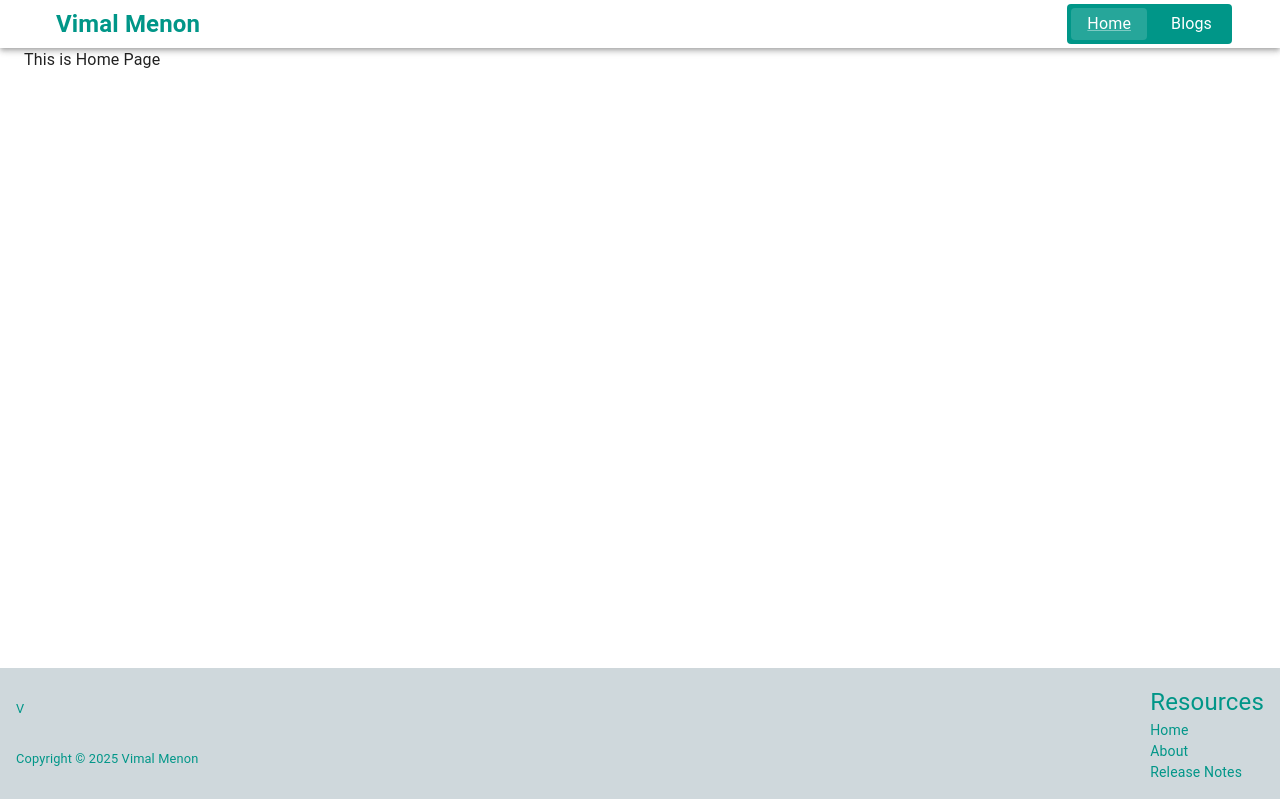
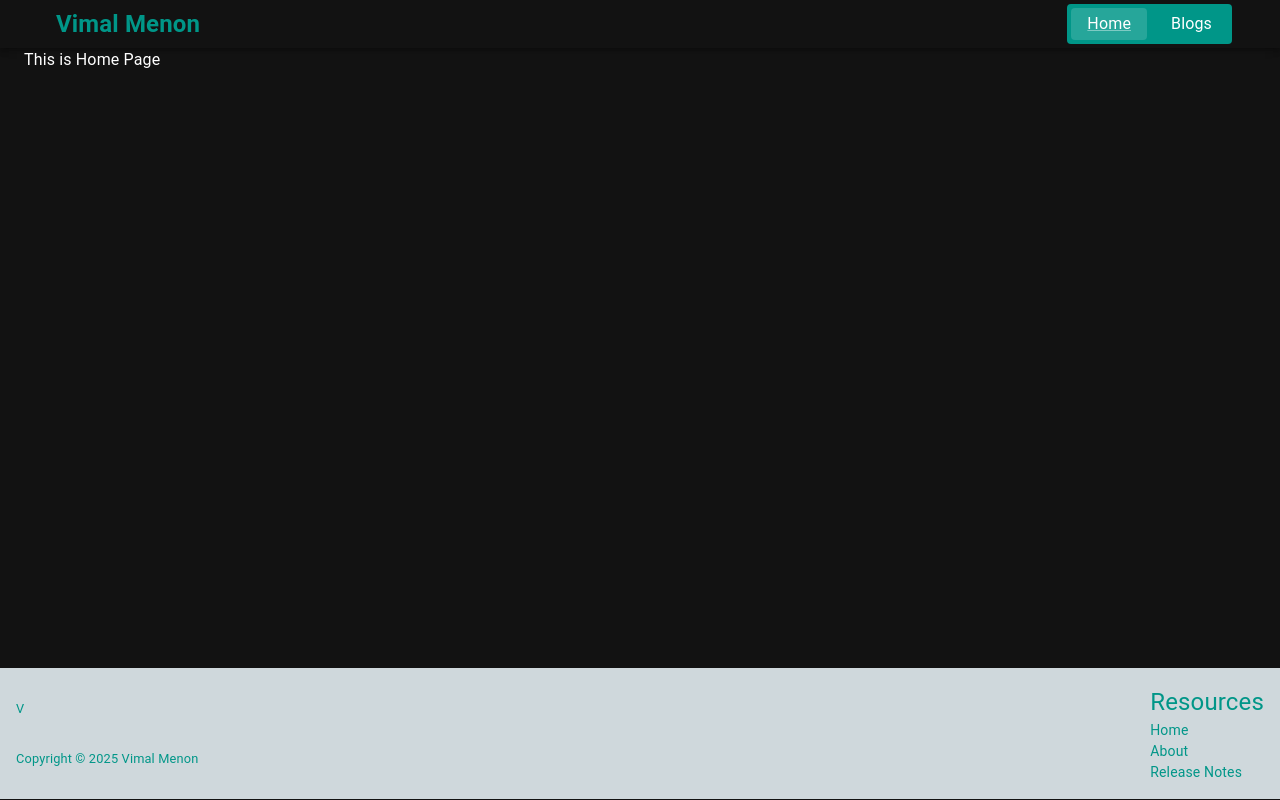
Before and after one commit to vimalmenon/vimalmenon.github.io, a Next.js app: page / in a window 1280 px wide. Built offline with nearby package versions, Linux system fonts and the light colour scheme; what @mui/material-nextjs would draw is missing.

Commit message:
updated theme

```diff
--- a/src/data/theme/index.ts
+++ b/src/data/theme/index.ts
@@ -1,5 +1,11 @@
 'use client';
 
 import { createTheme } from '@mui/material/styles';
+import { teal } from '@mui/material/colors';
 
-export const theme = createTheme({});
+export const theme = createTheme({
+  palette: {
+    mode: 'dark',
+    primary: teal,
+  },
+});
```
